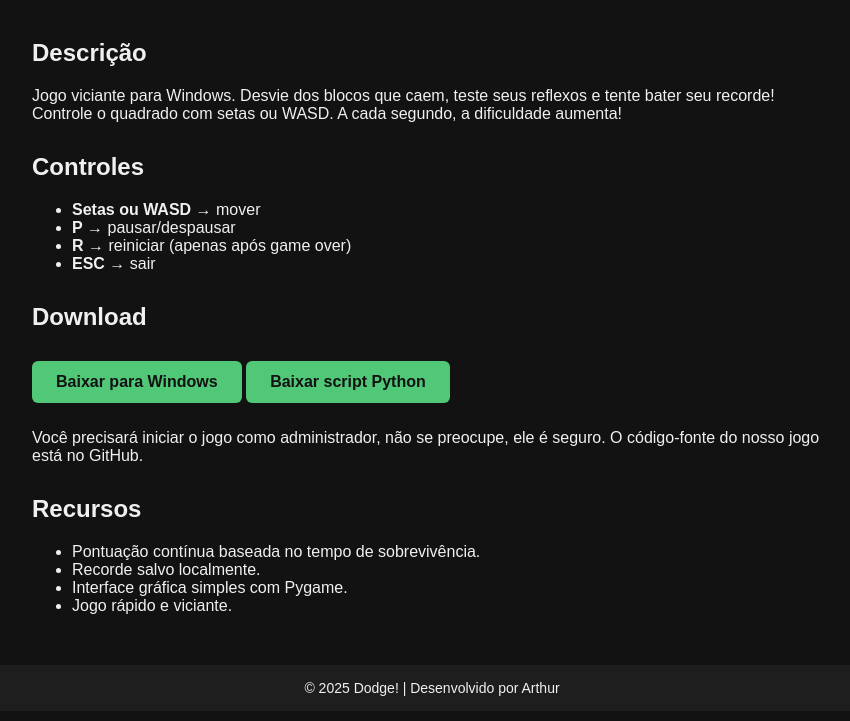
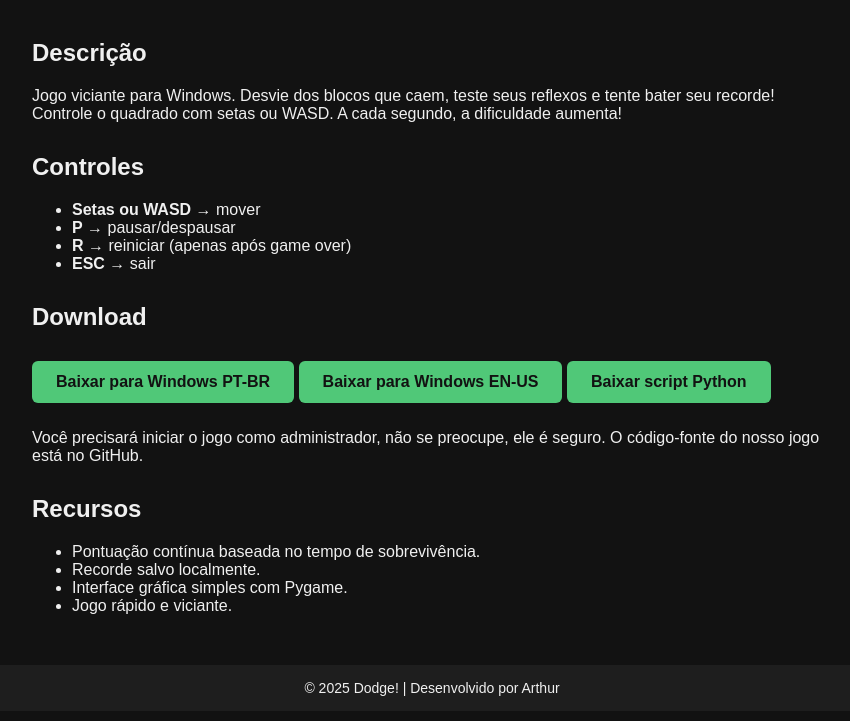
Before and after one commit to arthur2-1723/Dodge, a plain HTML site: page index.html in a window 1280 px wide. Shown: the part 79-800 px from the top of the page, without its empty margins (208-1058 px from the left). Drawn offline with Linux system fonts and the light colour scheme.

Commit message:
Quinto commit

```diff
--- a/index.html
+++ b/index.html
@@ -79,7 +79,8 @@
 
     <div class="section">
         <h2>Download</h2>
-        <a href="dist/Dodge! Instalador PT-BR.exe" class="button" download>Baixar para Windows</a>
+        <a href="dist-pt-br/Dodge! Instalador PT-BR.exe" class="button" download>Baixar para Windows PT-BR</a>
+        <a href="dist-en-us/Dodge! Installer EN-US.exe" class="button" download>Baixar para Windows EN-US</a>
         <a href="dodge.py" class="button" download>Baixar script Python</a>
         <p>Você precisará iniciar o jogo como administrador, não se preocupe, ele é seguro. O código-fonte do nosso jogo está no GitHub.</p>
         <a href=""></a>
```
